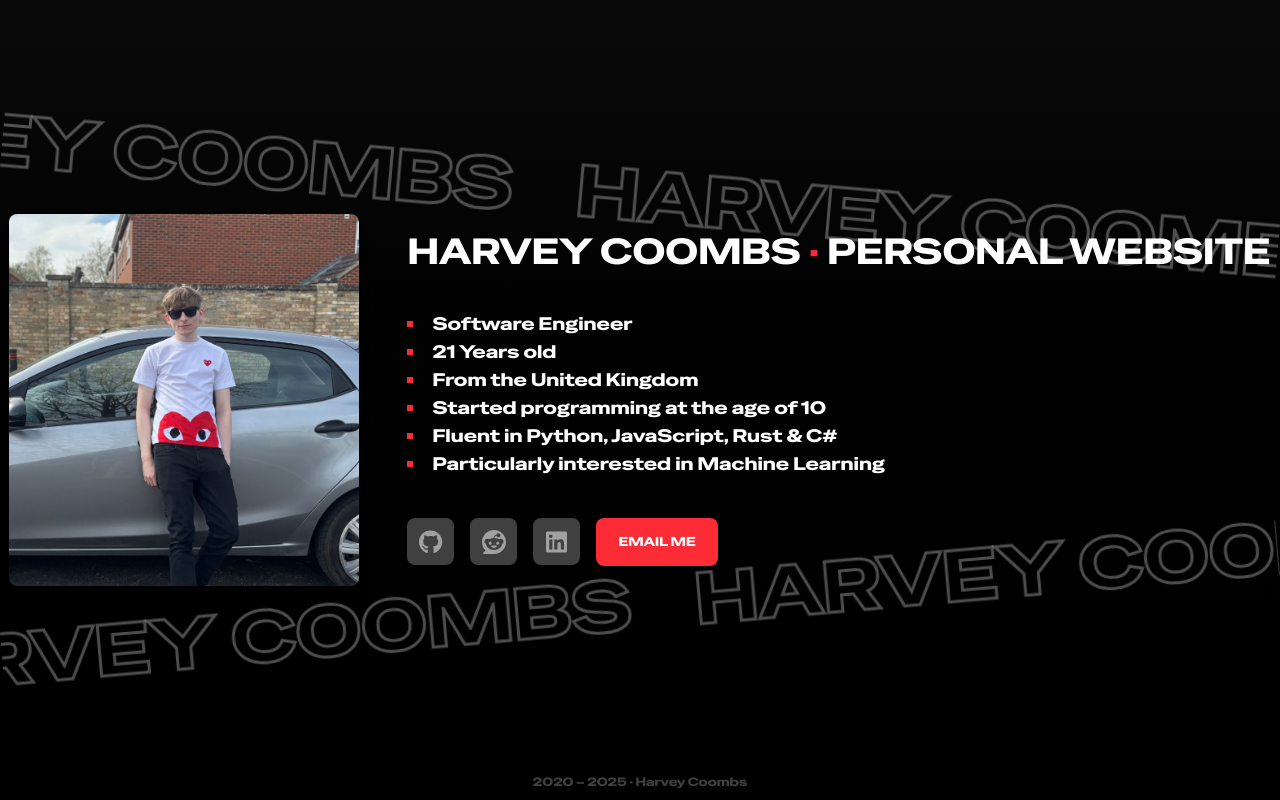
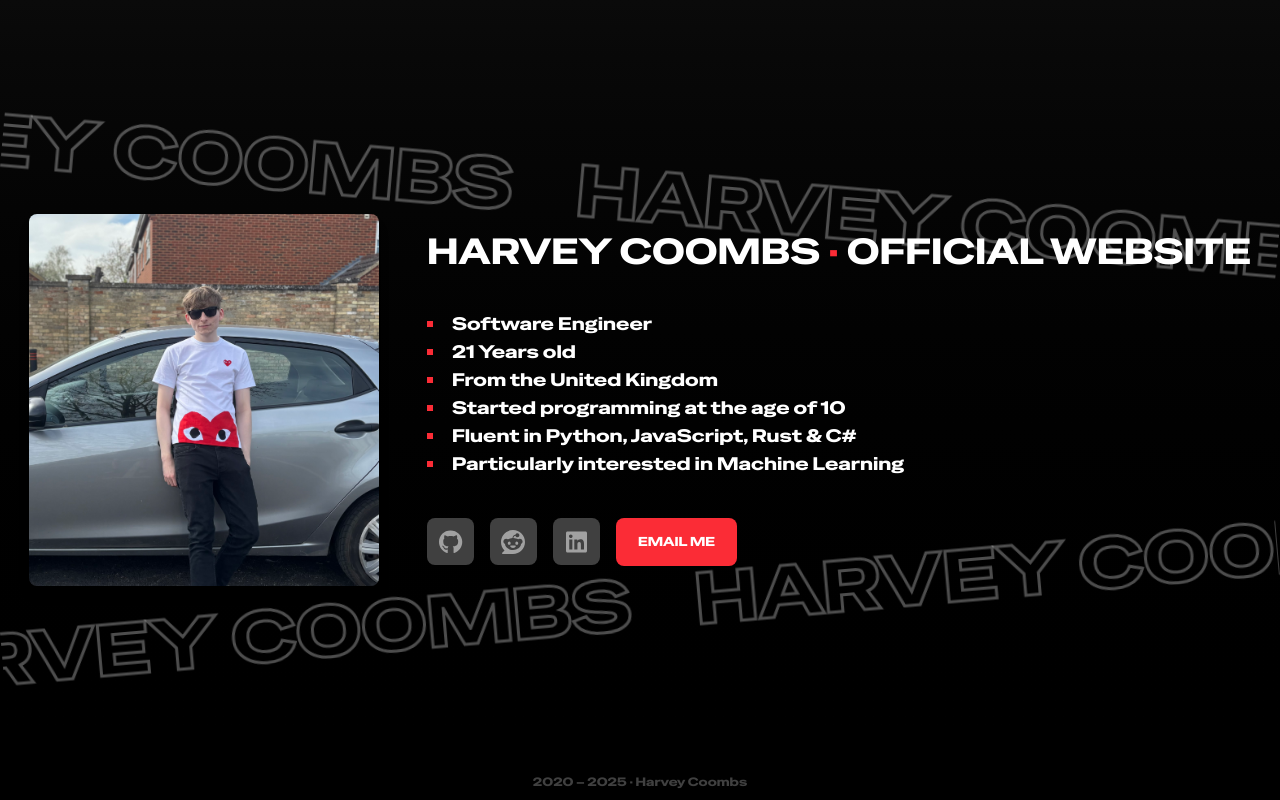
Before and after one commit to harveycoombs/www, a Next.js app: page / in a window 1280 px wide. Built offline with nearby package versions, Linux system fonts and the light colour scheme.

Commit message:
heading changed

```diff
--- a/app/page.tsx
+++ b/app/page.tsx
@@ -16,7 +16,7 @@ export default function Home() {
                 <Image src="/images/me.jpg" alt="Me" width={350} height={350} className="rounded-lg block object-cover shadow-lg select-none" draggable={false} />
 
                 <div>
-                    <h1 className="text-4xl leading-none uppercase">Harvey Coombs <span className="text-red-500">&middot;</span> Personal Website</h1>
+                    <h1 className="text-4xl leading-none uppercase">Harvey Coombs <span className="text-red-500">&middot;</span> Official Website</h1>
                     <ul className="text-lg my-10 list-[square] marker:text-red-500 list-inside">
                         <li>Software Engineer</li>
                         <li>{age} Years old</li>
```
